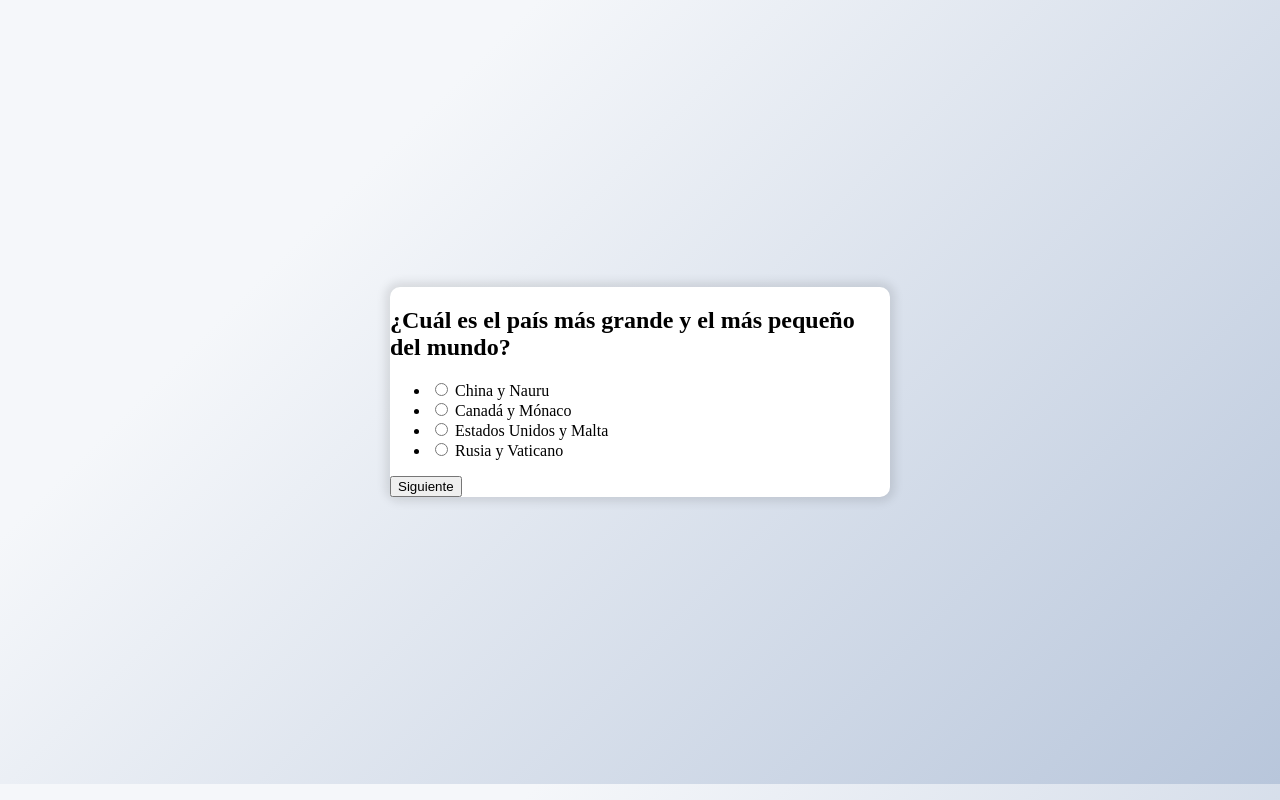
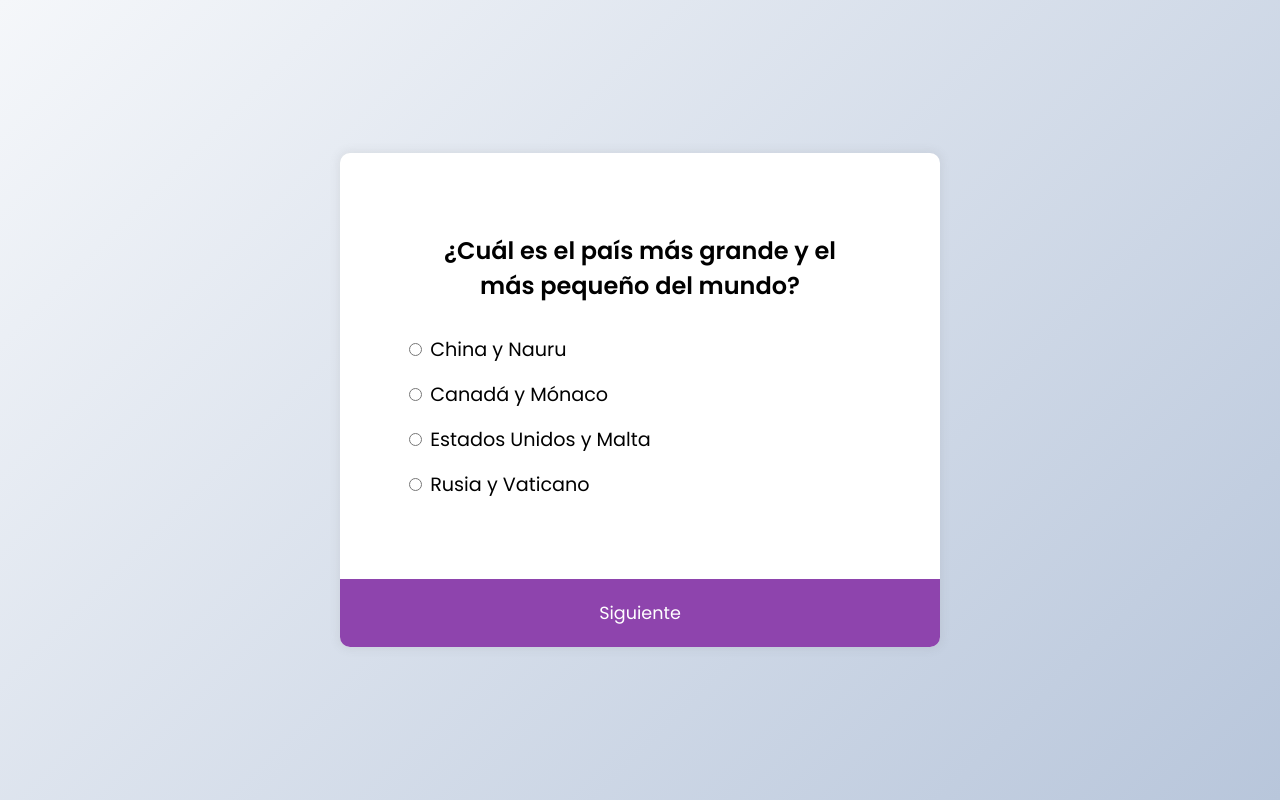
Before and after one commit to 0XsamuelX0/Quiz-app, a plain HTML site: page index.html in a window 1280 px wide. Drawn offline with Linux system fonts and the light colour scheme.

Commit message:
style__completed

```diff
--- a/style.css
+++ b/style.css
@@ -1,16 +1,70 @@
-body{
+@import url("https://fonts.googleapis.com/css2?family=Poppins:wght@200;400;600&display=swap");
+
+* {
+    box-sizing: border-box;
+}
+
+body {
     background-color: #b8c6db;
-  background-image: linear-gradient(315deg, #b8c6db 0%, #f5f7fa 74%);
+    background-image: linear-gradient(315deg, #b8c6db 0%, #f5f7fa 100%);
     display: flex;
     align-items: center;
     justify-content: center;
+    font-family: "Poppins", sans-serif;
     margin: 0;
-  min-height: 98vh;
+    min-height: 100vh;
 }
 
-.quiz__container{
+.quiz__container {
     background-color: #fff;
     border-radius: 10px;
-  box-shadow: 0 0 10px 5px rgba(0, 0, 0, 0.1);
-  width: 500px;
+    box-shadow: 0 0 10px 2px rgba(100, 100, 100, 0.1);
+    overflow: hidden;
+    width: 600px;
+    max-width: 100%;
 }
+
+.quiz__header {
+    padding: 4rem;
+}
+
+h2 {
+    padding: 1rem;
+    text-align: center;
+    margin: 0;
+}
+
+ul {
+    list-style-type: none;
+    padding: 0;
+}
+
+ul li {
+    font-size: 1.2rem;
+    margin: 1rem 0;
+}
+
+ul li label {
+    cursor: pointer;
+}
+
+button {
+    background-color: #8e44ad;
+    border: none;
+    color: white;
+    cursor: pointer;
+    display: block;
+    font-family: inherit;
+    font-size: 1.1rem;
+    width: 100%;
+    padding: 1.3rem;
+}
+
+button:hover {
+    background-color: #732d91;
+}
+
+button:focus {
+    background-color: #5e3370;
+    outline: none;
+}
```
Lines whose indentation alone changed are shown as unchanged.
